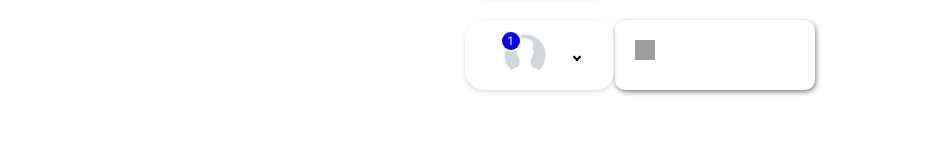
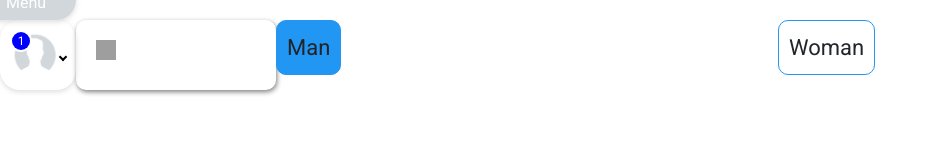
Before and after one commit to Johnhor/Examples, a website: page index.html in a window 1280 px wide. Shown: the whole page, without its empty margins (0-938 px from the left). Drawn offline with nearby package versions, Linux system fonts and the light colour scheme; grey boxes are pictures that could not be loaded.

Commit message:
radiobtn style

```diff
--- a/index.html
+++ b/index.html
@@ -30,6 +30,14 @@
    <span class='form-icon'></span>
    	<div class='form-popup'>Here is a text from popup</div>
    </div>
+   <label class="container">
+  <input type="radio" checked="checked" name='radio'>
+  <span class="checkmark">Man</span>
+</label>
+<label class="container">
+  <input type="radio" name='radio'>
+  <span class="checkmark">Woman</span>
+</label>
 </div>
 <script src="https://code.jquery.com/jquery-3.3.1.slim.min.js" integrity="sha384-q8i/X+965DzO0rT7abK41JStQIAqVgRVzpbzo5smXKp4YfRvH+8abtTE1Pi6jizo" crossorigin="anonymous"></script>
 <script src="https://cdnjs.cloudflare.com/ajax/libs/popper.js/1.14.7/umd/popper.min.js" integrity="sha384-UO2eT0CpHqdSJQ6hJty5KVphtPhzWj9WO1clHTMGa3JDZwrnQq4sF86dIHNDz0W1" crossorigin="anonymous"></script>
--- a/style.css
+++ b/style.css
@@ -154,3 +154,70 @@ body {
 .form-icon:hover + .form-popup {
 	display: block;
 }
+
+.container {
+  display: block;
+  position: relative;
+  padding-left: 35px;
+  margin-bottom: 12px;
+  cursor: pointer;
+  font-size: 22px;
+  -webkit-user-select: none;
+  -moz-user-select: none;
+  -ms-user-select: none;
+  user-select: none;
+}
+
+/* Hide the browser's default radio button */
+.container input {
+  position: absolute;
+  opacity: 0;
+  cursor: pointer;
+  height: 0;
+  width: 0;
+}
+
+/* Create a custom radio button */
+.checkmark {
+  position: absolute;
+  top: 0;
+  left: 0;
+  height: auto;
+  width: auto;
+  padding: 10px;
+  border: 1px solid #2196F3;
+  background-color: #fff;
+  border-radius: 10px;
+}
+
+/* On mouse-over, add a grey background color */
+/*.container:hover input ~ .checkmark {
+  background-color: #ccc;
+}*/
+
+/* When the radio button is checked, add a blue background */
+.container input:checked ~ .checkmark {
+  background-color: #2196F3;
+}
+
+/* Create the indicator (the dot/circle - hidden when not checked) */
+.checkmark:after {
+  content: "";
+  position: absolute;
+  display: none;
+}
+
+/* Show the indicator (dot/circle) when checked */
+.container input:checked ~ .checkmark:after {
+  display: block;
+}
+
+/* Style the indicator (dot/circle) */
+/*.container .checkmark:after {
+  top: 9px;
+  left: 9px;
+  width: 8px;
+  height: 8px;
+  border-radius: 50%;
+  background: white;
+}*/
```
